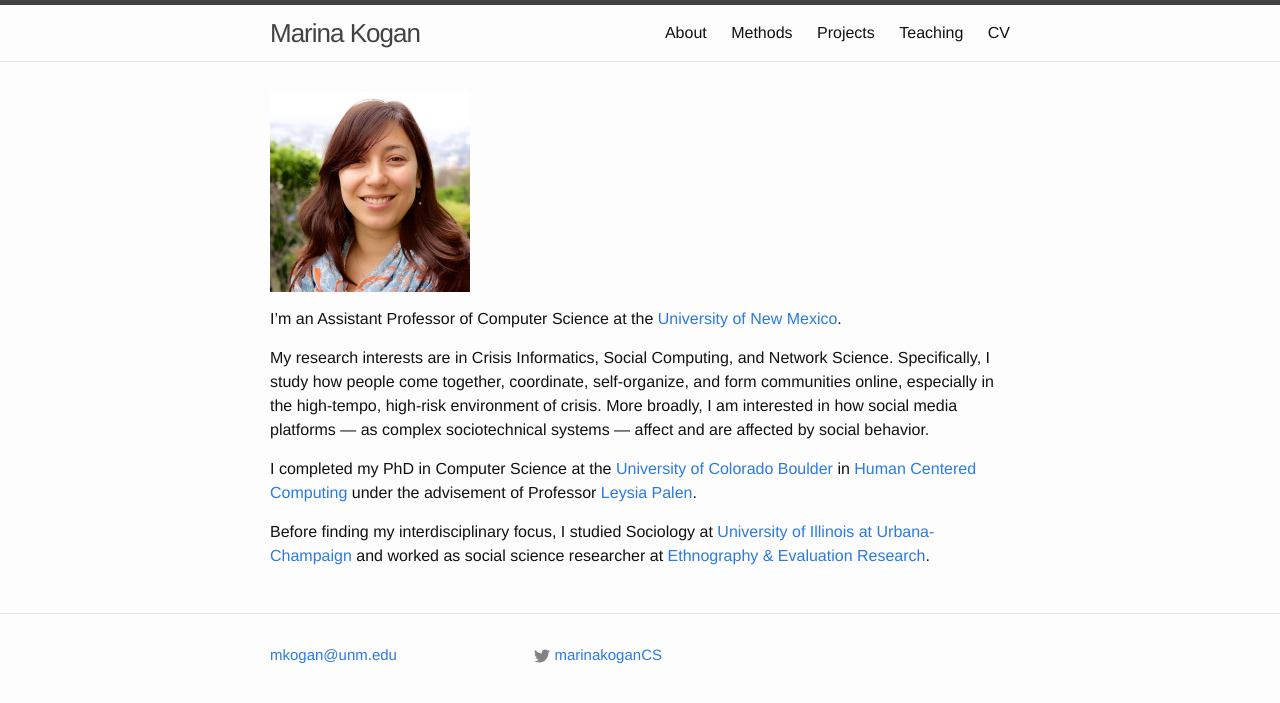
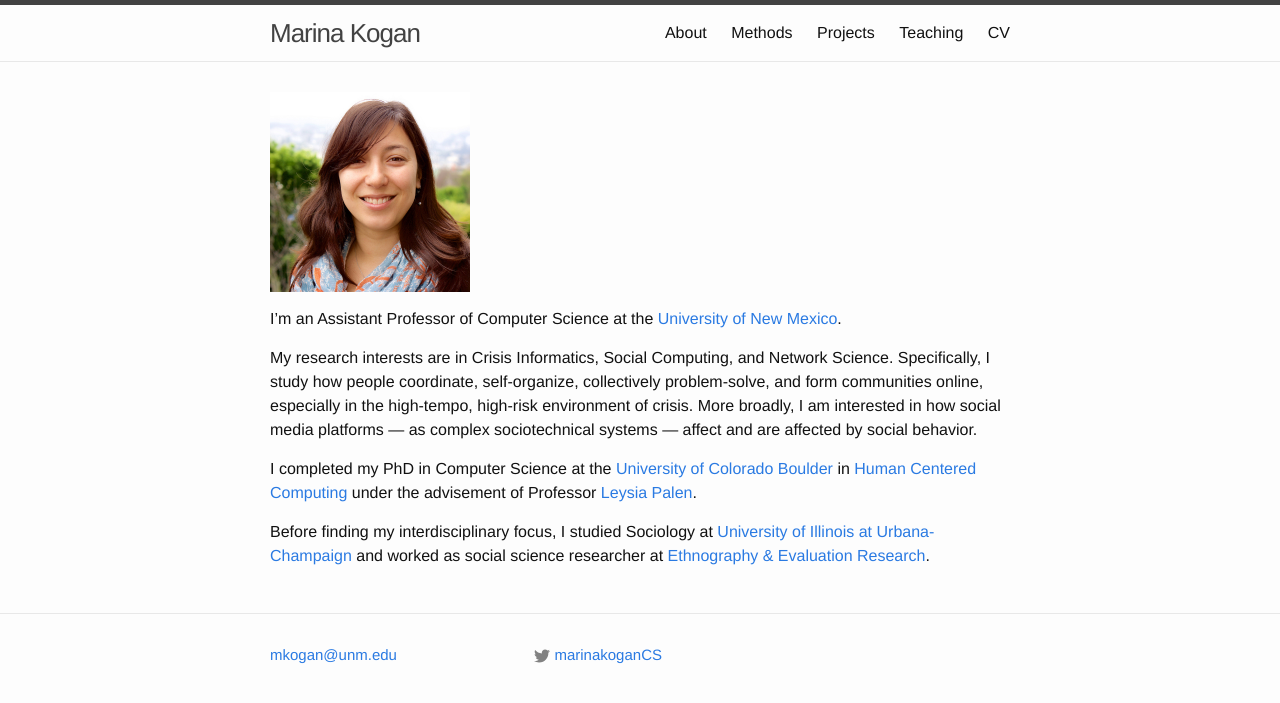
Before and after one commit to marinkala/marinkala.github.com, a Jekyll site: the page built from index.md, in a window 1280 px wide. Shown: the top 703 px of the page. Built offline with Jekyll 4.4.1, drawn with Linux system fonts in a browser that asks for light colours.

Commit message:
tweaked the front page

```diff
--- a/index.md
+++ b/index.md
@@ -7,7 +7,7 @@ excerpt: "This is my landing page"
 
 I'm an Assistant Professor of Computer Science at the [University of New Mexico](http://unm.edu).
 
-My research interests are in Crisis Informatics, Social Computing, and Network Science. Specifically, I study how people come together, coordinate, self-organize, and form communities online, especially in the high-tempo, high-risk environment of crisis. More broadly, I am interested in how social media platforms — as complex sociotechnical systems — affect and are affected by social behavior.
+My research interests are in Crisis Informatics, Social Computing, and Network Science. Specifically, I study how people coordinate, self-organize, collectively problem-solve, and form communities online, especially in the high-tempo, high-risk environment of crisis. More broadly, I am interested in how social media platforms — as complex sociotechnical systems — affect and are affected by social behavior.
 
 I completed my PhD in Computer Science at the [University of Colorado Boulder](http://colorado.edu) in [Human Centered Computing](http://hcc.colorado.edu) under the advisement of Professor [Leysia Palen](http://cmci.colorado.edu/~palen/).
 
```
